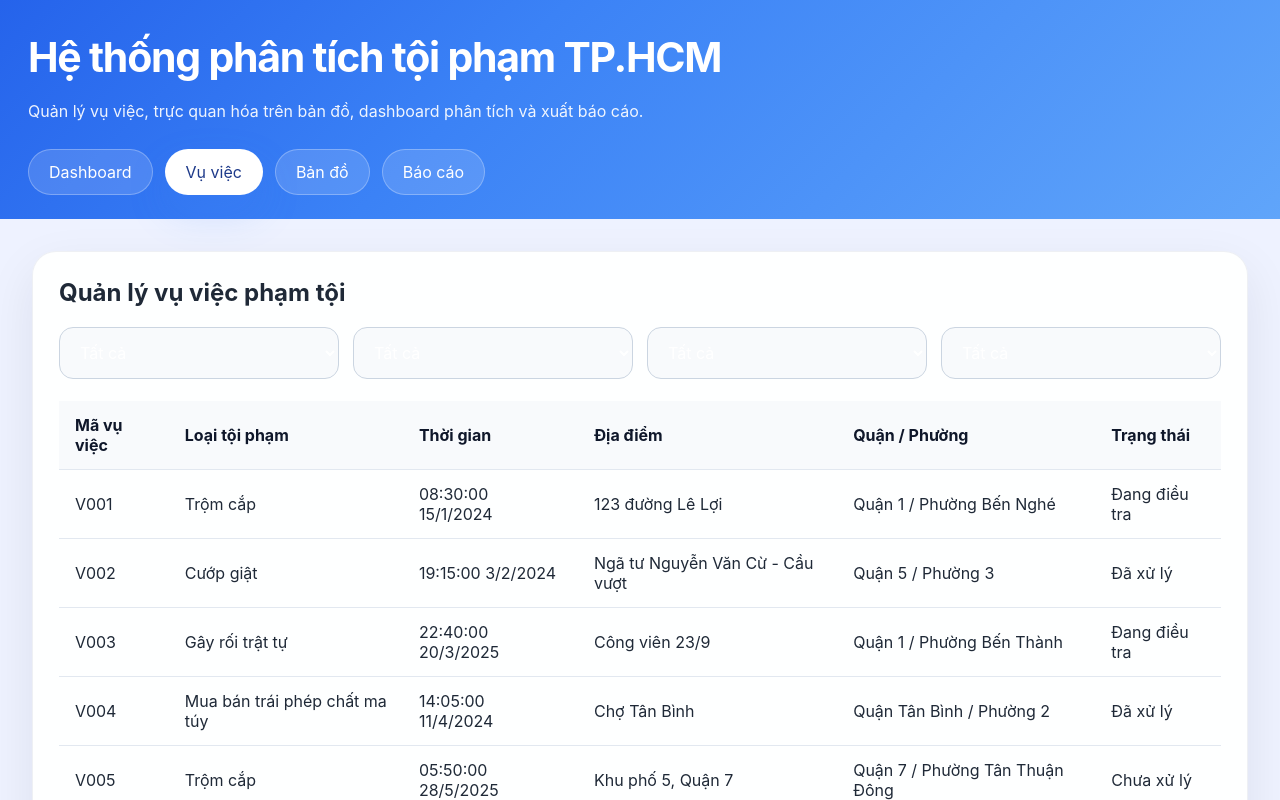
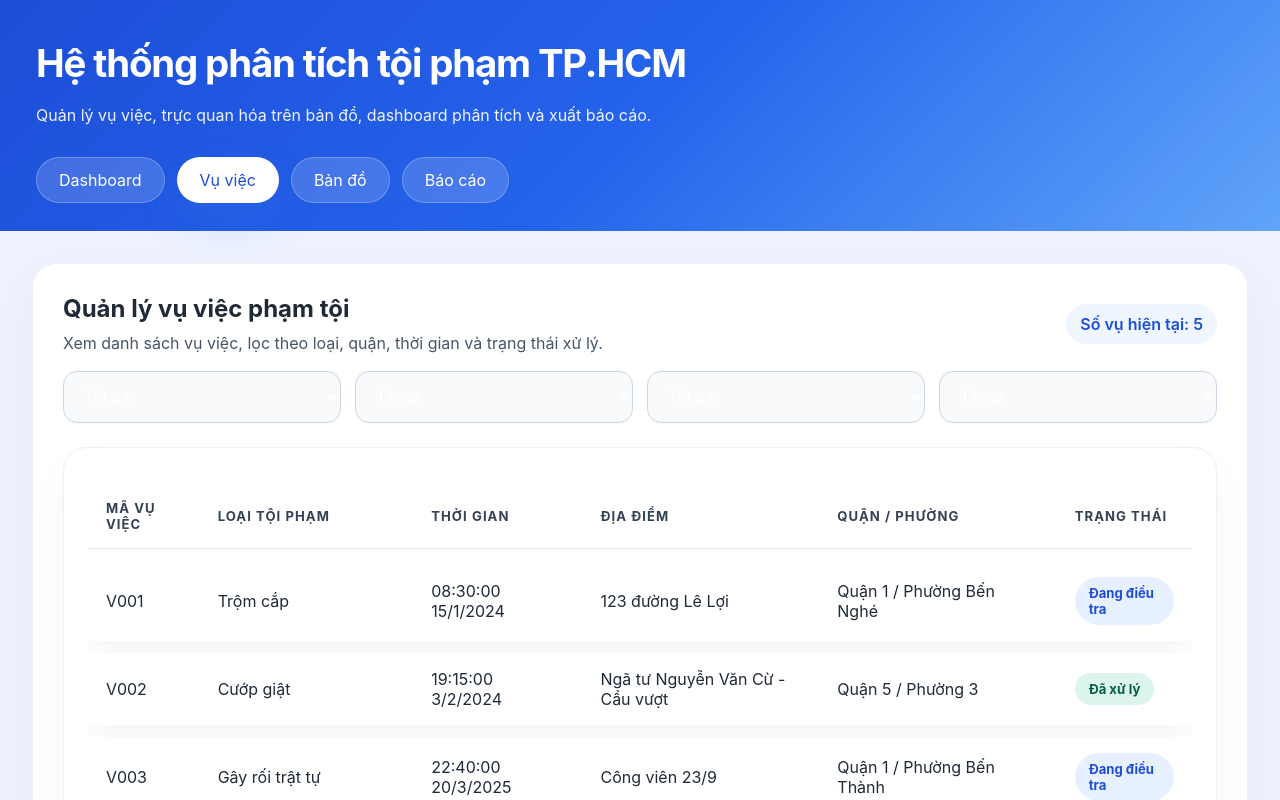
Before and after one commit to phamk4412-alt/d-n-c-ng-an, a React (Vite) app: page / in a window 1280 px wide. Both pictures are taken after a click on the button "Vụ việc". Shown: the top 800 px of the page. Built offline with nearby package versions, Linux system fonts and the light colour scheme.

Commit message:
Upgrade UI with professional styling and polished tables

```diff
--- a/src/App.css
+++ b/src/App.css
@@ -1,7 +1,7 @@
 :root {
   color-scheme: light;
   font-family: Inter, ui-sans-serif, system-ui, -apple-system, BlinkMacSystemFont, 'Segoe UI', sans-serif;
-  background: #f4f6fb;
+  background: #eef2ff;
   color: #1f2937;
 }
 
@@ -18,9 +18,7 @@ body,
 }
 
 body {
-  background: radial-gradient(circle at top left, rgba(99, 102, 241, 0.16), transparent 28%),
-    radial-gradient(circle at bottom right, rgba(16, 185, 129, 0.12), transparent 22%),
-    #eef2ff;
+  background: linear-gradient(180deg, #f8fbff 0%, #eef2ff 100%);
 }
 
 button,
@@ -40,48 +38,48 @@ button {
 }
 
 .app-header {
-  padding: 32px 28px 24px;
-  background: linear-gradient(135deg, #2563eb 0%, #3b82f6 38%, #60a5fa 100%);
+  padding: 40px 36px 28px;
+  background: linear-gradient(135deg, #1d4ed8 0%, #2563eb 50%, #60a5fa 100%);
   color: white;
 }
 
 .app-header h1 {
   margin: 0;
-  font-size: clamp(2rem, 3.2vw, 3rem);
+  font-size: clamp(2rem, 3vw, 3rem);
   letter-spacing: -0.03em;
 }
 
 .app-header p {
   margin: 16px 0 0;
-  max-width: 720px;
+  max-width: 760px;
   line-height: 1.7;
   opacity: 0.92;
 }
 
 .app-nav {
-  margin-top: 24px;
+  margin-top: 28px;
   display: flex;
   flex-wrap: wrap;
   gap: 12px;
 }
 
 .app-nav button {
-  border: 1px solid rgba(255, 255, 255, 0.28);
+  border: 1px solid rgba(255, 255, 255, 0.24);
   border-radius: 999px;
-  padding: 12px 20px;
-  background: rgba(255, 255, 255, 0.14);
+  padding: 12px 22px;
+  background: rgba(255, 255, 255, 0.16);
   color: white;
   transition: transform 0.18s ease, background 0.18s ease;
 }
 
 .app-nav button:hover {
   transform: translateY(-1px);
-  background: rgba(255, 255, 255, 0.24);
+  background: rgba(255, 255, 255, 0.28);
 }
 
 .app-nav button.active {
   background: #ffffff;
-  color: #1e3a8a;
+  color: #1d4ed8;
   border-color: transparent;
   box-shadow: 0 18px 40px rgba(59, 130, 246, 0.18);
 }
@@ -89,13 +87,13 @@ button {
 .content-area {
   flex: 1;
   padding: 32px;
-  max-width: 1320px;
+  max-width: 1360px;
   width: 100%;
   margin: 0 auto;
 }
 
 .app-footer {
-  padding: 18px 32px;
+  padding: 24px 32px;
   background: #f8fafc;
   color: #475569;
   text-align: center;
@@ -103,23 +101,24 @@ button {
 }
 
 .section-card {
-  background: rgba(255, 255, 255, 0.94);
+  background: rgba(255, 255, 255, 0.98);
   border: 1px solid rgba(148, 163, 184, 0.16);
   border-radius: 24px;
-  padding: 26px;
-  box-shadow: 0 18px 50px rgba(15, 23, 42, 0.08);
-  margin-bottom: 26px;
+  padding: 30px;
+  box-shadow: 0 18px 50px rgba(15, 23, 42, 0.04);
+  margin-bottom: 28px;
 }
 
 .section-card h2,
-.section-card h3 {
+.section-card h3,
+.section-card h4 {
   margin-top: 0;
 }
 
 .grid-2 {
   display: grid;
   grid-template-columns: repeat(2, minmax(0, 1fr));
-  gap: 22px;
+  gap: 24px;
 }
 
 @media (max-width: 980px) {
@@ -132,7 +131,7 @@ button {
   display: flex;
   flex-wrap: wrap;
   gap: 14px;
-  margin-bottom: 22px;
+  margin-bottom: 24px;
 }
 
 .filters select,
@@ -151,27 +150,68 @@ button {
 
 table {
   width: 100%;
-  border-collapse: collapse;
+  border-collapse: separate;
+  border-spacing: 0 12px;
 }
 
 thead {
-  background: #f8fafc;
+  background: transparent;
 }
 
 th,
 td {
-  padding: 14px 16px;
+  padding: 16px 18px;
   text-align: left;
-  border-bottom: 1px solid #e2e8f0;
 }
 
 th {
   font-weight: 700;
-  color: #0f172a;
+  color: #334155;
+  text-transform: uppercase;
+  font-size: 0.82rem;
+  letter-spacing: 0.08em;
+  border-bottom: 1px solid #e2e8f0;
+}
+
+tbody tr {
+  background: #ffffff;
+  border-radius: 18px;
+  box-shadow: 0 14px 28px rgba(15, 23, 42, 0.04);
+  transition: transform 0.18s ease, box-shadow 0.18s ease;
+}
+
+tbody tr td {
+  border: none;
 }
 
 tbody tr:hover {
-  background: #f1f5f9;
+  transform: translateY(-2px);
+  box-shadow: 0 18px 36px rgba(15, 23, 42, 0.08);
+}
+
+.badge {
+  display: inline-flex;
+  align-items: center;
+  justify-content: center;
+  padding: 8px 14px;
+  border-radius: 999px;
+  font-size: 0.82rem;
+  font-weight: 700;
+}
+
+.badge.open {
+  background: rgba(59, 130, 246, 0.12);
+  color: #1d4ed8;
+}
+
+.badge.closed {
+  background: rgba(16, 185, 129, 0.14);
+  color: #065f46;
+}
+
+.badge.pending {
+  background: rgba(245, 158, 11, 0.14);
+  color: #b45309;
 }
 
 .map-card {
@@ -181,9 +221,9 @@ tbody tr:hover {
 .map-header {
   display: flex;
   justify-content: space-between;
-  align-items: center;
-  gap: 16px;
-  margin-bottom: 20px;
+  align-items: flex-start;
+  gap: 18px;
+  margin-bottom: 22px;
 }
 
 .map-header h2 {
@@ -254,7 +294,7 @@ tbody tr:hover {
 
 .metric-card {
   background: #ffffff;
-  padding: 22px;
+  padding: 24px;
   border-radius: 20px;
   border: 1px solid rgba(148, 163, 184, 0.18);
   box-shadow: 0 16px 32px rgba(15, 23, 42, 0.05);
@@ -268,7 +308,38 @@ tbody tr:hover {
 
 .metric-card p {
   margin: 0;
-  font-size: 2rem;
+  font-size: 2.1rem;
   font-weight: 700;
   color: #1d4ed8;
 }
+
+.table-section {
+  padding: 24px;
+  background: #ffffff;
+  border-radius: 24px;
+  border: 1px solid rgba(148, 163, 184, 0.16);
+  box-shadow: 0 18px 40px rgba(15, 23, 42, 0.04);
+}
+
+.table-title-bar {
+  display: flex;
+  justify-content: space-between;
+  align-items: center;
+  gap: 16px;
+  margin-bottom: 18px;
+}
+
+.table-title-bar h2 {
+  margin: 0;
+}
+
+.table-title-bar .summary-pill {
+  display: inline-flex;
+  align-items: center;
+  gap: 8px;
+  padding: 10px 14px;
+  border-radius: 999px;
+  background: #eff6ff;
+  color: #1d4ed8;
+  font-weight: 600;
+}
--- a/src/components/CrimeTable.tsx
+++ b/src/components/CrimeTable.tsx
@@ -13,11 +13,20 @@ type Props = {
   onFilterChange: (filters: Props['filters']) => void;
 };
 
+const statusClass = (status: string) => {
+  if (status === 'Đã xử lý') return 'badge closed';
+  if (status === 'Đang điều tra') return 'badge open';
+  return 'badge pending';
+};
+
 const CrimeTable = ({ cases, filters, onFilterChange, persons }: Props) => {
   const crimeTypes = ['Tất cả', 'Trộm cắp', 'Cướp giật', 'Gây rối trật tự', 'Mua bán trái phép chất ma túy'];
   const districts = ['Tất cả', 'Quận 1', 'Quận 5', 'Quận Tân Bình', 'Quận 7'];
   const statuses = ['Tất cả', 'Đang điều tra', 'Đã xử lý', 'Chưa xử lý'];
   const timeRanges = ['Tất cả', '2024', '2025'];
+
+  const totalCases = cases.length;
+  const uniqueDistricts = Array.from(new Set(cases.map((item) => item.district))).length;
 
   const handleChange = (field: keyof Props['filters']) => (event: ChangeEvent<HTMLSelectElement>) => {
     onFilterChange({ ...filters, [field]: event.target.value });
@@ -25,7 +34,16 @@ const CrimeTable = ({ cases, filters, onFilterChange, persons }: Props) => {
 
   return (
     <div className="section-card">
+      <div className="table-title-bar">
+        <div>
           <h2>Quản lý vụ việc phạm tội</h2>
+          <p style={{ margin: '10px 0 0', color: '#475569', maxWidth: 620 }}>
+            Xem danh sách vụ việc, lọc theo loại, quận, thời gian và trạng thái xử lý.
+          </p>
+        </div>
+        <div className="summary-pill">Số vụ hiện tại: {totalCases}</div>
+      </div>
+
       <div className="filters">
         <select value={filters.crimeType} onChange={handleChange('crimeType')}>
           {crimeTypes.map((type) => (
@@ -49,6 +67,7 @@ const CrimeTable = ({ cases, filters, onFilterChange, persons }: Props) => {
         </select>
       </div>
 
+      <div className="table-section">
         <div className="table-wrapper">
           <table>
             <thead>
@@ -69,18 +88,24 @@ const CrimeTable = ({ cases, filters, onFilterChange, persons }: Props) => {
                   <td>{new Date(item.date).toLocaleString('vi-VN')}</td>
                   <td>{item.address}</td>
                   <td>{item.district} / {item.ward}</td>
-                <td>{item.status}</td>
+                  <td><span className={statusClass(item.status)}>{item.status}</span></td>
                 </tr>
               ))}
             </tbody>
           </table>
         </div>
+      </div>
 
-      <div style={{ marginTop: 18 }}>
+      <div style={{ marginTop: 24 }}>
         <h3>Liên kết đối tượng</h3>
-        <ul>
+        <p style={{ color: '#475569', marginBottom: 16 }}>
+          Danh sách một số đối tượng liên quan đến vụ việc để dễ theo dõi.
+        </p>
+        <ul style={{ paddingLeft: 18, margin: 0, color: '#334155' }}>
           {persons.slice(0, 5).map((person) => (
-            <li key={person.id}>{person.name} ({person.role}) liên quan vụ {person.caseId}</li>
+            <li key={person.id} style={{ marginBottom: 8 }}>
+              {person.name} ({person.role}) liên quan vụ {person.caseId}
+            </li>
           ))}
         </ul>
       </div>
--- a/src/components/ReportExport.tsx
+++ b/src/components/ReportExport.tsx
@@ -36,14 +36,23 @@ const ReportExport = ({ cases }: { cases: CrimeCase[] }) => {
 
   return (
     <div className="section-card">
-      <h2>Xuất báo cáo</h2>
+      <div className="table-title-bar">
+        <div>
+          <h2>Xuất báo cáo</h2>
+          <p style={{ margin: '10px 0 0', color: '#475569', maxWidth: 620 }}>
+            Tạo báo cáo nhanh dạng PDF hoặc Excel để nộp cáo cáo nội bộ, đánh giá định kỳ và giám sát tội phạm.
+          </p>
+        </div>
+        <div className="summary-pill">{cases.length} vụ đang chọn</div>
+      </div>
+
       <div className="report-actions">
         <button onClick={exportPDF}>Xuất PDF</button>
         <button onClick={exportExcel}>Xuất Excel</button>
       </div>
-      <div style={{ padding: 18, background: '#f8fafc', borderRadius: 18 }}>
-        <p><strong>Số vụ đang hiển thị:</strong> {cases.length}</p>
-        <p>Hệ thống cho phép xuất báo cáo theo tháng / năm dựa vào dữ liệu hiện tại.</p>
+
+      <div style={{ padding: 24, borderRadius: 20, background: '#f1f5f9', border: '1px solid rgba(148, 163, 184, 0.18)' }}>
+        <p style={{ margin: 0, color: '#334155' }}><strong>Chức năng:</strong> xuất báo cáo theo tháng / năm, xuất dữ liệu vụ việc ra file để lưu trữ và phân tích.</p>
       </div>
     </div>
   );
```
Lines whose indentation alone changed are shown as unchanged.
